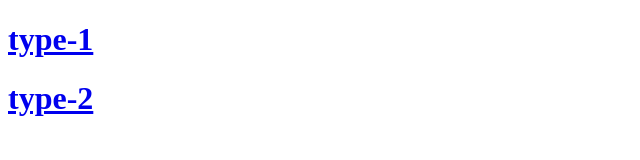
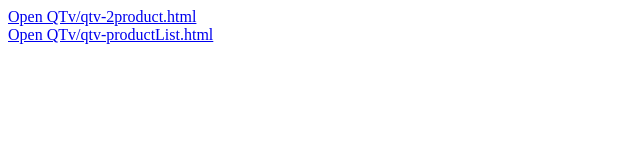
Before and after one commit to amirgta98/main-project, a plain HTML site: page index.html in a window 1280 px wide. Shown: the whole page, without its empty margins (0-640 px from the left). Drawn offline with nearby package versions, Linux system fonts and the light colour scheme.

Commit message:
som chnge

```diff
--- a/index.html
+++ b/index.html
@@ -1,21 +1,34 @@
 <!DOCTYPE html>
 <html lang="en">
+
 <head>
     <meta charset="UTF-8">
     <meta name="viewport" content="width=device-width, initial-scale=1.0">
     <title>Document</title>
     <script src="temp/output.js"></script> <!-- لود کردن فایل جاوا اسکریپت -->
 </head>
+
 <body>
-    <a href="QTv/qtv-productList.html"><h1>type-1</h1></a>
-    <a href="Qtv/qtv-2product.html"><h1>type-2</h1></a>
-    <script src="https://code.jquery.com/jquery-3.7.1.min.js" integrity="sha256-/JqT3SQfawRcv/BIHPThkBvs0OEvtFFmqPF/lYI/Cxo=" crossorigin="anonymous"></script>
+    <!-- <a href="QTv/qtv-productList.html">
+        <h1>type-1</h1>
+    </a>
+    <a href="Qtv/qtv-2product.html">
+        <h1>type-2</h1>
+    </a> -->
+    <script src="https://code.jquery.com/jquery-3.7.1.min.js"
+        integrity="sha256-/JqT3SQfawRcv/BIHPThkBvs0OEvtFFmqPF/lYI/Cxo=" crossorigin="anonymous"></script>
     <script>
-        console.log()
         var htmlAddress = htmlFiles;
-        console.log(htmlAddress)
+        htmlAddress = htmlAddress.filter(path => path !== 'E:/work/main project\\index.html');
+        htmlAddress = htmlAddress.map(path => path.replace('E:/work/main project\\', ''));
+        htmlAddress = htmlAddress.map(path => path.replace(/\\+/g, '/'));
+        htmlAddress.forEach(path => {
+            var htmlString = `<a href="${path}" class="my-link-class " target="_blank">Open ${path}</a> <br/>`;
+            $('body').append(htmlString);
+        });
 
 
     </script>
 </body>
+
 </html>
```
Also changed, not shown: pos/pos.html (added), 1 other file.
